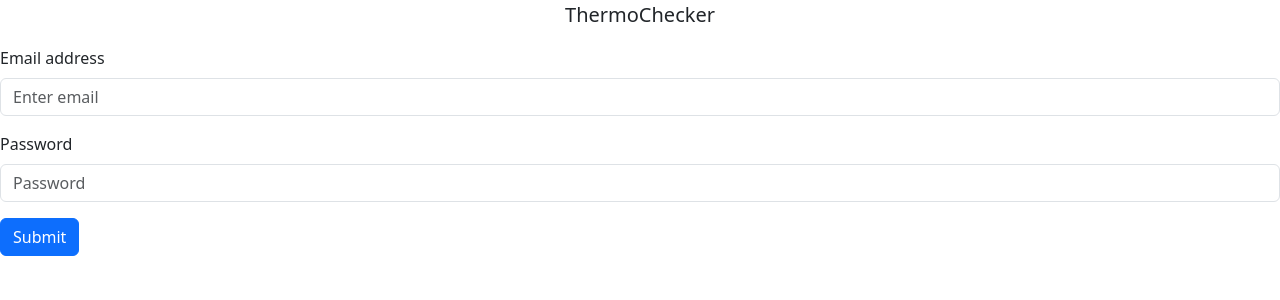
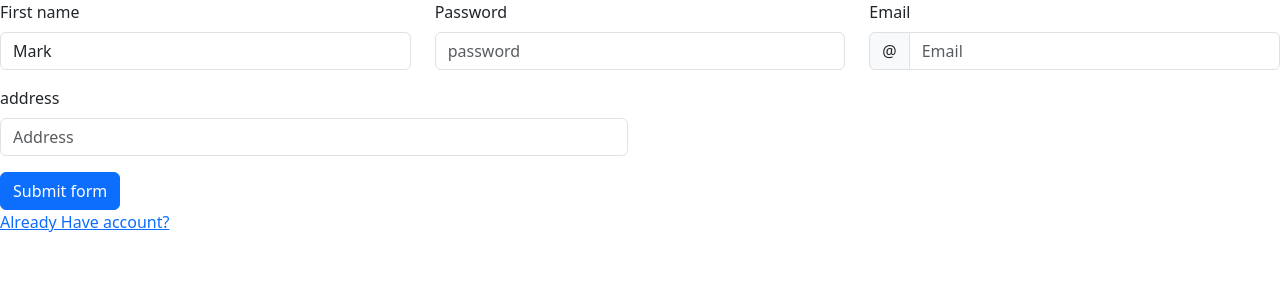
Before and after one commit to Keshav-2601/Thermochecker-frontend, a React (Create React App) app: page /createLogin in a window 1280 px wide. Shown: the top 300 px of the page. Built offline with nearby package versions, Linux system fonts and the light colour scheme.

Commit message:
Git 2 making the CreateLogin page and Joining Login and this page together.

```diff
--- a/package.json
+++ b/package.json
@@ -10,6 +10,7 @@
     "react": "^18.3.1",
     "react-bootstrap": "^2.10.5",
     "react-dom": "^18.3.1",
+    "react-router-dom": "^6.27.0",
     "react-scripts": "5.0.1",
     "web-vitals": "^2.1.4"
   },
--- a/src/App.js
+++ b/src/App.js
@@ -1,10 +1,17 @@
 
 import './App.css';
 import Login from './components/Loginpage';
+import CreateLogin from './components/Createlogin';
+import { BrowserRouter, Route, Routes, Link } from 'react-router-dom';
 function App() {
   return (
     <>
-    <Login/>
+      <BrowserRouter>
+      <Routes>
+        <Route path="/" element={<Login />} />
+        <Route path="/createLogin" element={<CreateLogin />} />
+      </Routes>
+    </BrowserRouter>
     </>
   );
 }
--- /dev/null
+++ b/src/components/Createlogin.js
@@ -0,0 +1,67 @@
+import React from "react";
+import Button from 'react-bootstrap/Button';
+import Col from 'react-bootstrap/Col';
+import Form from 'react-bootstrap/Form';
+import InputGroup from 'react-bootstrap/InputGroup';
+import Row from 'react-bootstrap/Row';
+import { Link } from "react-router-dom";
+function CreateLogin() {
+    return (
+        <>
+            <Form noValidate >
+                <Row className="mb-3">
+                    <Form.Group as={Col} md="4" controlId="validationCustom01">
+                        <Form.Label>First name</Form.Label>
+                        <Form.Control
+                            required
+                            type="text"
+                            placeholder="First name"
+                            defaultValue="Mark"
+                        />
+                        <Form.Control.Feedback>Looks good!</Form.Control.Feedback>
+                    </Form.Group>
+                    <Form.Group as={Col} md="4" controlId="validationCustom01">
+                        <Form.Label>Password</Form.Label>
+                        <Form.Control
+                            required
+                            type="Password"
+                            placeholder="password"
+                        />
+
+                    </Form.Group>
+                    <Form.Group as={Col} md="4" controlId="validationCustomUsername">
+                        <Form.Label>Email</Form.Label>
+                        <InputGroup hasValidation>
+                            <InputGroup.Text id="inputGroupPrepend">@</InputGroup.Text>
+                            <Form.Control
+                                type="text"
+                                placeholder="Email"
+                                aria-describedby="inputGroupPrepend"
+                                required
+                            />
+                            <Form.Control.Feedback type="invalid">
+                                Please choose a username.
+                            </Form.Control.Feedback>
+                        </InputGroup>
+                    </Form.Group>
+                </Row>
+                <Row className="mb-3">
+                    <Form.Group as={Col} md="6" controlId="validationCustom03">
+                        <Form.Label>address</Form.Label>
+                        <Form.Control type="text" placeholder="Address" required />
+                        <Form.Control.Feedback type="invalid">
+                            Please provide a valid city.
+                        </Form.Control.Feedback>
+                    </Form.Group>
+                </Row>
+                <Button type="submit">Submit form</Button>
+                <Link to='/'>
+                <p>
+                    Already Have account?
+                </p>
+                </Link>
+            </Form>
+        </>
+    )
+}
+export default CreateLogin
--- a/src/components/Loginpage.js
+++ b/src/components/Loginpage.js
@@ -1,7 +1,11 @@
 import React from "react";
 import Button from 'react-bootstrap/Button';
 import Form from 'react-bootstrap/Form';
+import { Link } from "react-router-dom";
+import './Createlogin.js'
+
 function Login() {
+
     return (
         <>
             <figure class="text-center">
@@ -23,6 +27,12 @@ function Login() {
                 <Button variant="primary" type="submit">
                     Submit
                 </Button>
+                 <Link to="/createLogin">
+                 <p>
+                    Don't have account?
+                 </p>
+               </Link>
+
             </Form>
 
         </>
```
Also changed, not shown: 1 other file (tests, documents, lock files or other folders).
